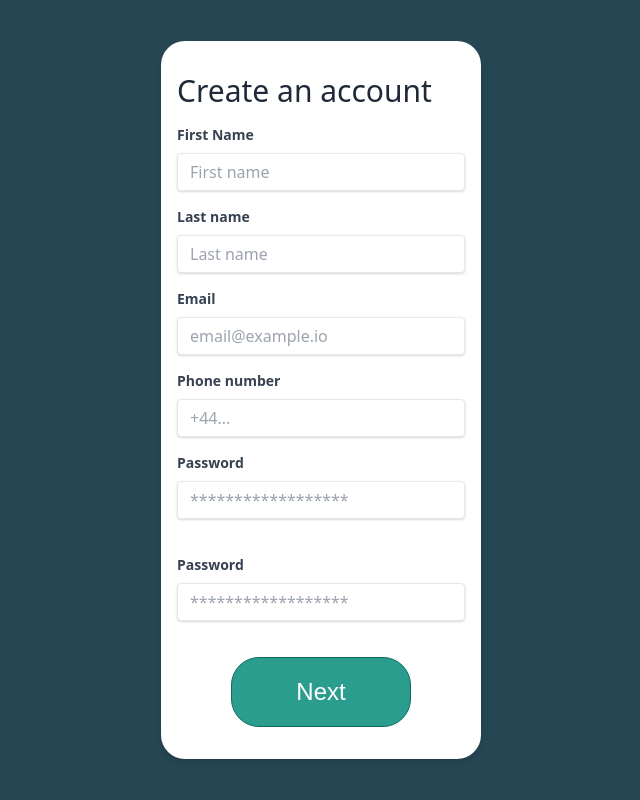
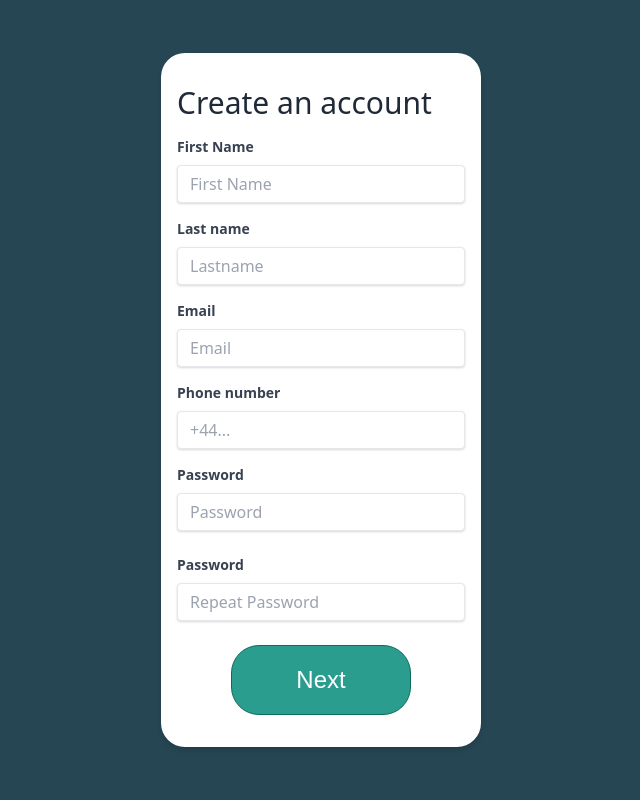
Before and after one commit to SyroQT/ncl-team34-project, a Flask app: page /register in a window 1280 px wide. Shown: the whole page, without its empty margins (319-959 px from the left). Run offline with Flask 2, Linux system fonts and the light colour scheme; style sheets or scripts are compiled from the project's sources; some libraries are stand-ins or nearby versions.

```diff
--- a/templates/register.html
+++ b/templates/register.html
@@ -1,10 +1,11 @@
 {% extends "base.html" %} {% block content %}
-<div id="login" class="relative flex">
+<div id="login" class="relative flex" xmlns="http://www.w3.org/1999/html">
   <div
     id="card"
     class="bg-white shadow-md px-4 py-8 rounded-3xl w-80 max-w-md absolute top-1/2 left-1/2 transform -translate-x-1/2 -translate-y-1/2"
   >
     <form action="{{url_for('standard.register')}}" method="post">
+    {{ form.csrf_token() }}
       <!-- Title  -->
       <div
         id="title"
@@ -21,14 +22,13 @@
         >
           First Name
         </label>
-        <input
-          class="shadow appearance-none border rounded w-full py-2 px-3 text-gray-700 leading-tight focus:outline-none focus:shadow-outline"
-          id="first-name"
-          name="first_name"
-          type="text"
-          required
-          placeholder="First name"
-        />
+
+
+          {{ form.firstname(type="text", class="shadow appearance-none border rounded w-full py-2 px-3 text-gray-700 leading-tight focus:outline-none focus:shadow-outline", placeholder="First Name") }}
+            {% for error in form.firstname.errors %}
+                {{ error }}
+            {% endfor %}
+
       </div>
 
       <!-- Last name -->
@@ -39,14 +39,11 @@
         >
           Last name
         </label>
-        <input
-          class="shadow appearance-none border rounded w-full py-2 px-3 text-gray-700 leading-tight focus:outline-none focus:shadow-outline"
-          id="last-name"
-          name="last_name"
-          type="text"
-          required
-          placeholder="Last name"
-        />
+
+         {{ form.lastname(type="text", class="shadow appearance-none border rounded w-full py-2 px-3 text-gray-700 leading-tight focus:outline-none focus:shadow-outline", placeholder="Lastname") }}
+            {% for error in form.lastname.errors %}
+                {{ error }}
+            {% endfor %}
       </div>
 
       <!-- Email -->
@@ -54,14 +51,10 @@
         <label class="block text-gray-700 text-sm font-bold mb-2" for="email">
           Email
         </label>
-        <input
-          class="shadow appearance-none border rounded w-full py-2 px-3 text-gray-700 leading-tight focus:outline-none focus:shadow-outline"
-          id="email"
-          name="email"
-          type="email"
-          required
-          placeholder="email@example.io"
-        />
+         {{ form.email(type="text", class="shadow appearance-none border rounded w-full py-2 px-3 text-gray-700 leading-tight focus:outline-none focus:shadow-outline", placeholder="Email") }}
+            {% for error in form.email.errors %}
+                {{ error }}
+            {% endfor %}
       </div>
 
       <!-- Phone -->
@@ -69,14 +62,10 @@
         <label class="block text-gray-700 text-sm font-bold mb-2" for="phone">
           Phone number
         </label>
-        <input
-          class="shadow appearance-none border rounded w-full py-2 px-3 text-gray-700 leading-tight focus:outline-none focus:shadow-outline"
-          id="phone"
-          name="phone"
-          type="number"
-          required
-          placeholder="+44..."
-        />
+        {{ form.phone(type="text", class="shadow appearance-none border rounded w-full py-2 px-3 text-gray-700 leading-tight focus:outline-none focus:shadow-outline", placeholder="+44...") }}
+            {% for error in form.phone.errors %}
+                {{ error }}
+            {% endfor %}
       </div>
 
       <!-- Password -->
@@ -87,14 +76,10 @@
         >
           Password
         </label>
-        <input
-          class="shadow appearance-none border rounded w-full py-2 px-3 text-gray-700 mb-3 leading-tight focus:outline-none focus:shadow-outline"
-          id="password"
-          name="password"
-          required
-          type="password"
-          placeholder="******************"
-        />
+        {{ form.password(type="password", class="shadow appearance-none border rounded w-full py-2 px-3 text-gray-700 leading-tight focus:outline-none focus:shadow-outline", placeholder="Password") }}
+            {% for error in form.password.errors %}
+                {{ error }}
+            {% endfor %}
       </div>
 
       <!-- Confirm password -->
@@ -105,19 +90,15 @@
         >
           Password
         </label>
-        <input
-          class="shadow appearance-none border rounded w-full py-2 px-3 text-gray-700 mb-3 leading-tight focus:outline-none focus:shadow-outline"
-          id="password-confirm"
-          name="password_confirm"
-          required
-          type="password"
-          placeholder="******************"
-        />
+        {{ form.password_confirm(type="password", class="shadow appearance-none border rounded w-full py-2 px-3 text-gray-700 leading-tight focus:outline-none focus:shadow-outline", placeholder="Repeat Password") }}
+            {% for error in form.password_confirm.errors %}
+                {{ error }}
+            {% endfor %}
       </div>
 
       <!-- Bottom part -->
       <div class="flex flex-row justify-around">
-        <button class="next-btn" type="submit">Next</button>
+<button class="next-btn" type="submit">Next</button>
         {% if errors %}
         <p class="mt-5 text-red-800"><b>{{errors}}</b></p>
         {% endif %}
```
